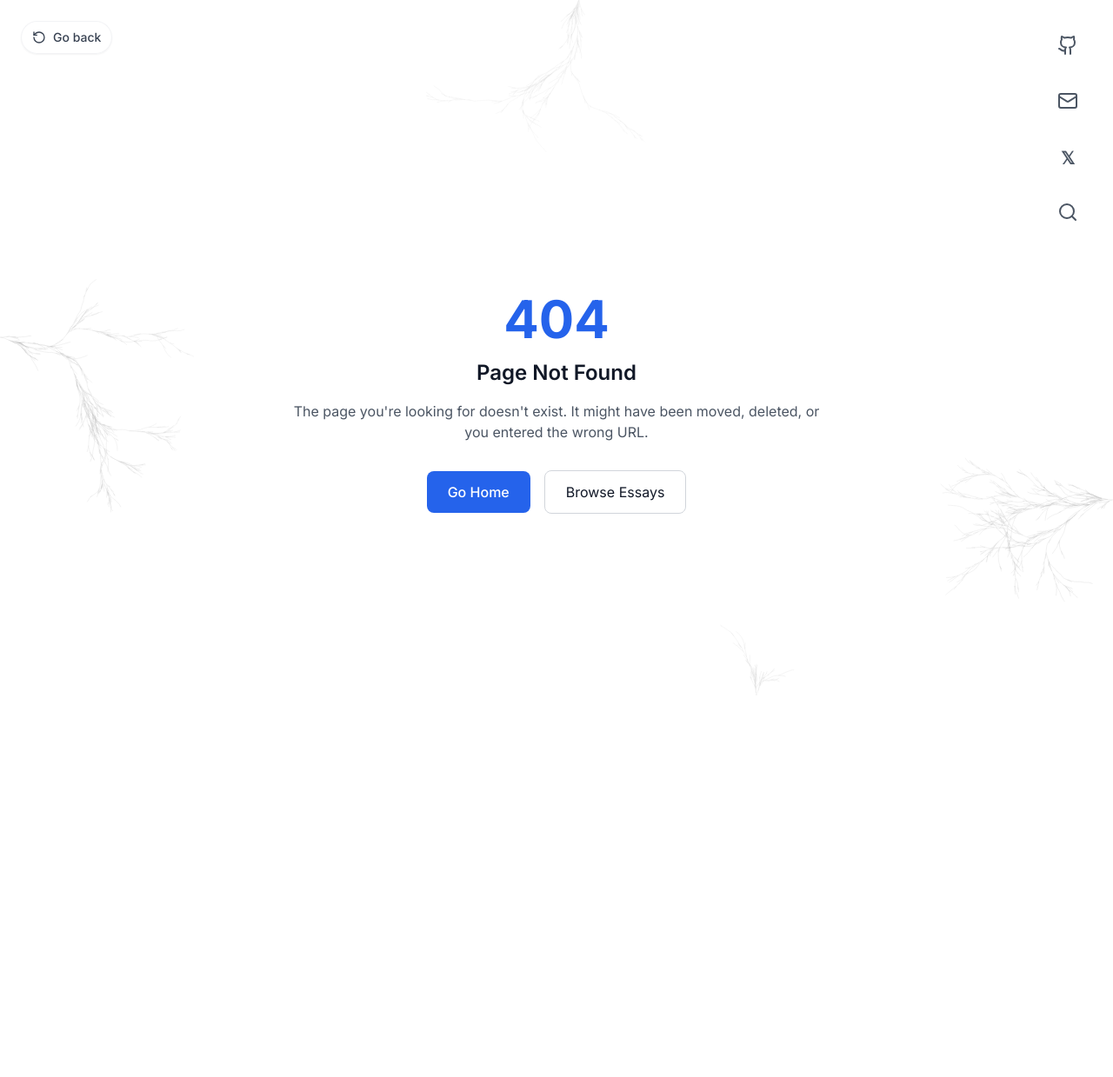
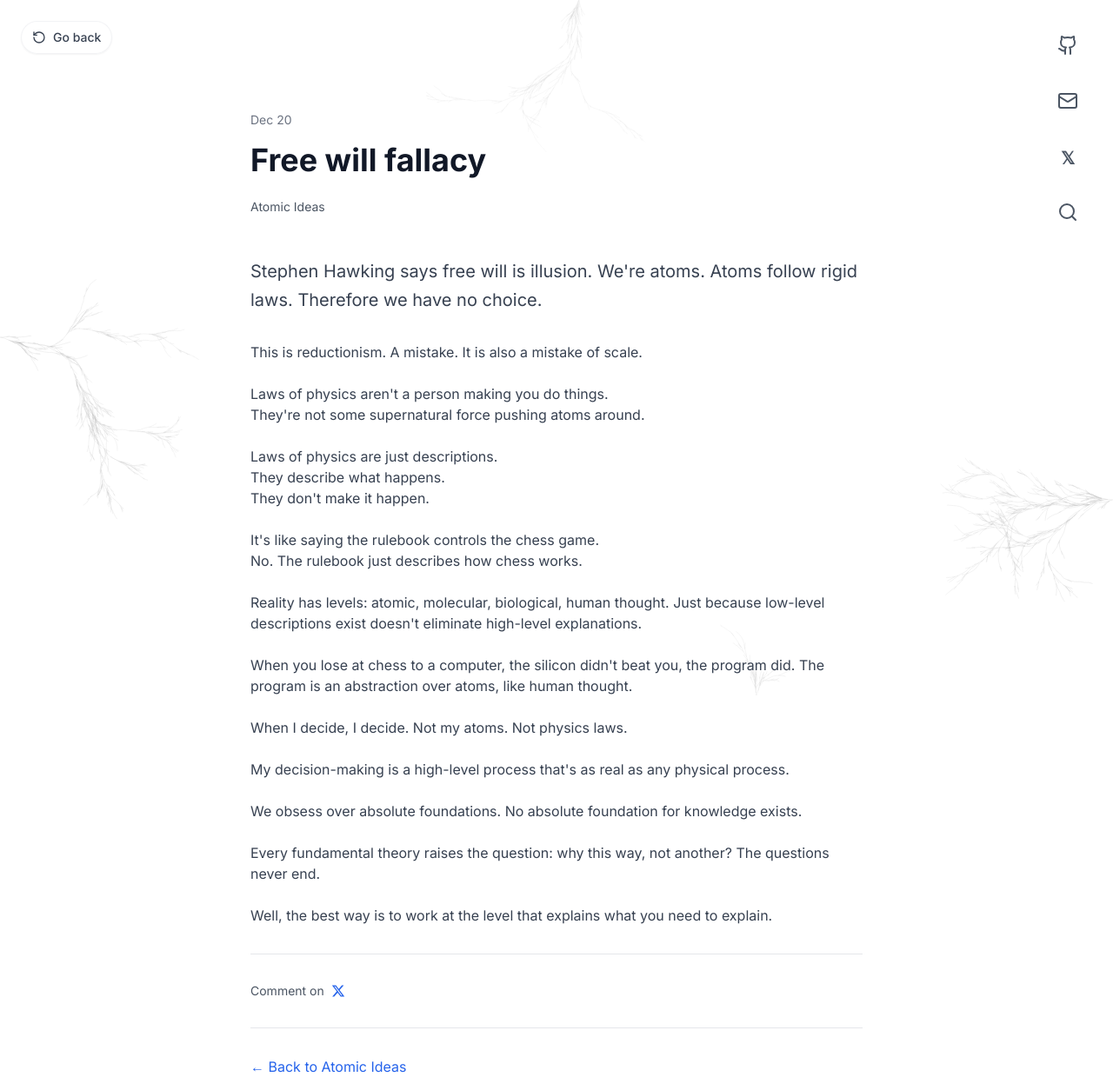
Before and after one commit to UmarbekFU/20th-version, a Next.js app: page /ai/fwf in a window 1280 px wide. Before the commit this address had no page. Shown: the whole page at 87% size. Before the commit the page ends 800 px from the top, so only its background shows below. Built offline with nearby package versions, Linux system fonts and the light colour scheme.

Commit message:
Add 'Free will fallacy' atomic idea
- Create new atomic idea page at /ai/fwf
- Add content about reductionism and free will
- Update atomic ideas list in /ai page
- Update start page with new atomic idea
- Include proper styling and navigation

```diff
--- /dev/null
+++ b/app/ai/fwf/page.tsx
@@ -0,0 +1,99 @@
+import Navigation from '@/components/Navigation'
+import PlumBackground from '@/components/PlumBackground'
+import TwitterComments from '@/components/TwitterComments'
+import Link from 'next/link'
+import { generateMetadata as genMeta } from '@/lib/metadata'
+
+export const metadata = genMeta('/ai/fwf')
+
+export default function FreeWillFallacyPage() {
+  return (
+    <>
+      <PlumBackground />
+      <Navigation />
+      <main className="min-h-screen pt-32">
+        <div className="max-w-3xl mx-auto px-8">
+          {/* Atomic Idea Header */}
+          <header className="mb-12">
+            <div className="text-sm text-gray-500 dark:text-gray-400 mb-4">
+              Dec 20
+            </div>
+            <h1 className="text-3xl sm:text-4xl font-bold text-gray-900 dark:text-gray-100 mb-6">
+              Free will fallacy
+            </h1>
+            <div className="flex items-center gap-4 text-sm text-gray-600 dark:text-gray-400">
+              <span>Atomic Ideas</span>
+            </div>
+          </header>
+
+          {/* Atomic Idea Content */}
+          <article className="prose prose-lg dark:prose-invert max-w-none">
+            <p className="text-xl text-gray-700 dark:text-gray-300 leading-relaxed mb-8">
+              Stephen Hawking says free will is illusion. We're atoms. Atoms follow rigid laws. Therefore we have no choice.
+            </p>
+
+            <p className="text-gray-700 dark:text-gray-300 mb-6">
+              This is reductionism. A mistake. It is also a mistake of scale.
+            </p>
+
+            <p className="text-gray-700 dark:text-gray-300 mb-6">
+              Laws of physics aren't a person making you do things.<br/>
+              They're not some supernatural force pushing atoms around.
+            </p>
+
+            <p className="text-gray-700 dark:text-gray-300 mb-6">
+              Laws of physics are just descriptions.<br/>
+              They describe what happens.<br/>
+              They don't make it happen.
+            </p>
+
+            <p className="text-gray-700 dark:text-gray-300 mb-6">
+              It's like saying the rulebook controls the chess game.<br/>
+              No. The rulebook just describes how chess works.
+            </p>
+
+            <p className="text-gray-700 dark:text-gray-300 mb-6">
+              Reality has levels: atomic, molecular, biological, human thought. Just because low-level descriptions exist doesn't eliminate high-level explanations.
+            </p>
+
+            <p className="text-gray-700 dark:text-gray-300 mb-6">
+              When you lose at chess to a computer, the silicon didn't beat you, the program did. The program is an abstraction over atoms, like human thought.
+            </p>
+
+            <p className="text-gray-700 dark:text-gray-300 mb-6">
+              When I decide, I decide. Not my atoms. Not physics laws.
+            </p>
+
+            <p className="text-gray-700 dark:text-gray-300 mb-6">
+              My decision-making is a high-level process that's as real as any physical process.
+            </p>
+
+            <p className="text-gray-700 dark:text-gray-300 mb-6">
+              We obsess over absolute foundations. No absolute foundation for knowledge exists.
+            </p>
+
+            <p className="text-gray-700 dark:text-gray-300 mb-6">
+              Every fundamental theory raises the question: why this way, not another? The questions never end.
+            </p>
+
+            <p className="text-gray-700 dark:text-gray-300 mb-8">
+              Well, the best way is to work at the level that explains what you need to explain.
+            </p>
+          </article>
+
+          {/* Twitter Comments */}
+          <TwitterComments
+            title="Free will fallacy"
+          />
+
+          {/* Back to Atomic Ideas */}
+          <section className="mt-8 pt-8 border-t border-gray-200 dark:border-gray-700">
+            <p className="text-gray-600 dark:text-gray-400">
+              <Link href="/ai" className="text-blue-600 dark:text-blue-400 hover:underline">← Back to Atomic Ideas</Link>
+            </p>
+          </section>
+        </div>
+      </main>
+    </>
+  )
+}
--- a/app/ai/page.tsx
+++ b/app/ai/page.tsx
@@ -12,6 +12,10 @@ export default function AtomicIdeasPage() {
           {
             title: "Just do more",
             href: "/ai/jdm"
+          },
+          {
+            title: "Free will fallacy",
+            href: "/ai/fwf"
           }
         ]
 
--- a/app/start/page.tsx
+++ b/app/start/page.tsx
@@ -68,6 +68,9 @@ export default function StartPage() {
               <p>
                 <Link href="/ai/jdm" className="text-indigo-600 dark:text-indigo-400 hover:text-indigo-700 dark:hover:text-indigo-300 font-medium">Just do more</Link> — The power of consistent action and effort
               </p>
+              <p>
+                <Link href="/ai/fwf" className="text-purple-600 dark:text-purple-400 hover:text-purple-700 dark:hover:text-purple-300 font-medium">Free will fallacy</Link> — Why reductionism fails to explain human choice
+              </p>
             </div>
           </div>
 
```
